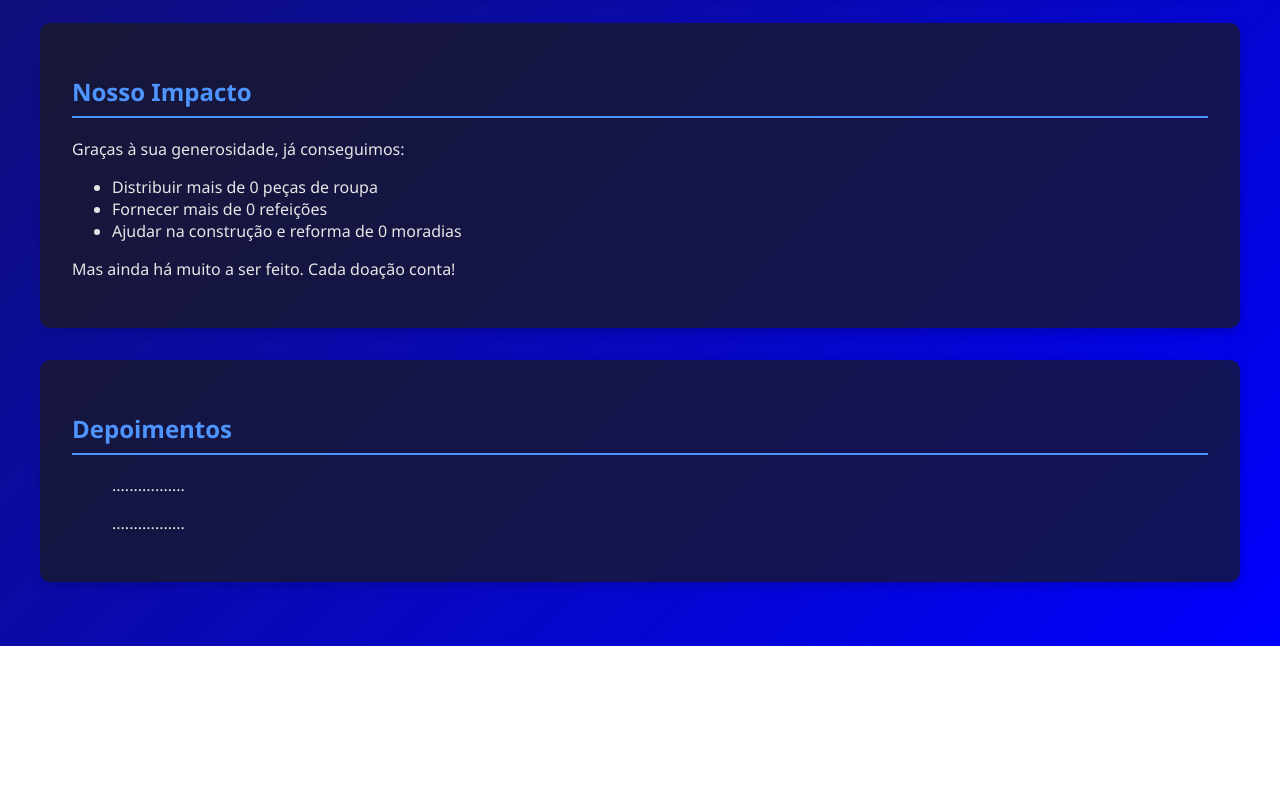
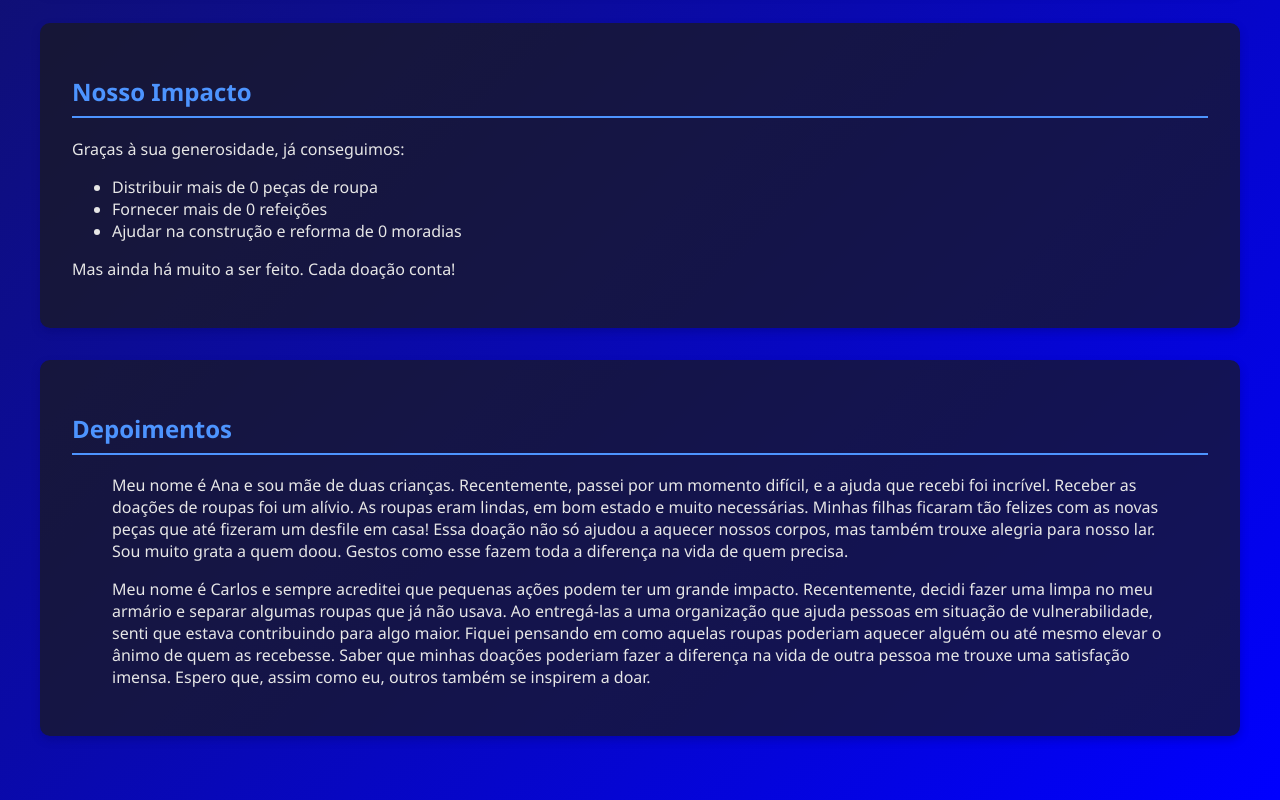
Before and after one commit to daniloSemiao/prototipico, a plain HTML site: page index.html in a window 1280 px wide. Shown: the part 1409-2209 px from the top of the page. Before the commit the page ends 2055 px from the top, so only its background shows below. Drawn offline with Linux system fonts and the light colour scheme.

Commit message:
Update index.html

```diff
--- a/index.html
+++ b/index.html
@@ -188,10 +188,10 @@
         <section class="section">
             <h2>Depoimentos</h2>
             <blockquote>
-                .................
+                Meu nome é Ana e sou mãe de duas crianças. Recentemente, passei por um momento difícil, e a ajuda que recebi foi incrível. Receber as doações de roupas foi um alívio. As roupas eram lindas, em bom estado e muito necessárias. Minhas filhas ficaram tão felizes com as novas peças que até fizeram um desfile em casa! Essa doação não só ajudou a aquecer nossos corpos, mas também trouxe alegria para nosso lar. Sou muito grata a quem doou. Gestos como esse fazem toda a diferença na vida de quem precisa.
             </blockquote>
             <blockquote>
-                .................
+                Meu nome é Carlos e sempre acreditei que pequenas ações podem ter um grande impacto. Recentemente, decidi fazer uma limpa no meu armário e separar algumas roupas que já não usava. Ao entregá-las a uma organização que ajuda pessoas em situação de vulnerabilidade, senti que estava contribuindo para algo maior. Fiquei pensando em como aquelas roupas poderiam aquecer alguém ou até mesmo elevar o ânimo de quem as recebesse. Saber que minhas doações poderiam fazer a diferença na vida de outra pessoa me trouxe uma satisfação imensa. Espero que, assim como eu, outros também se inspirem a doar.
             </blockquote>
         </section>
     </main>
```
